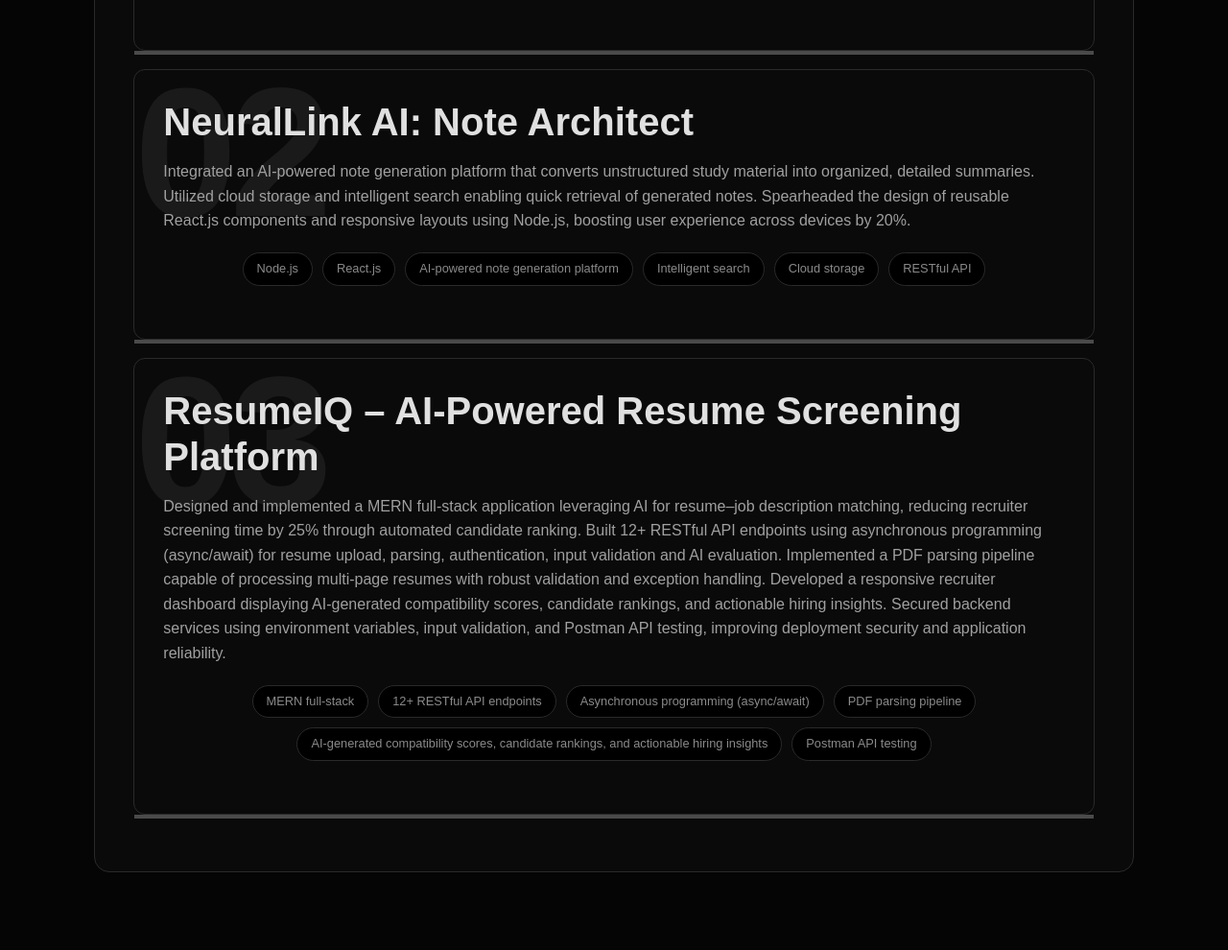
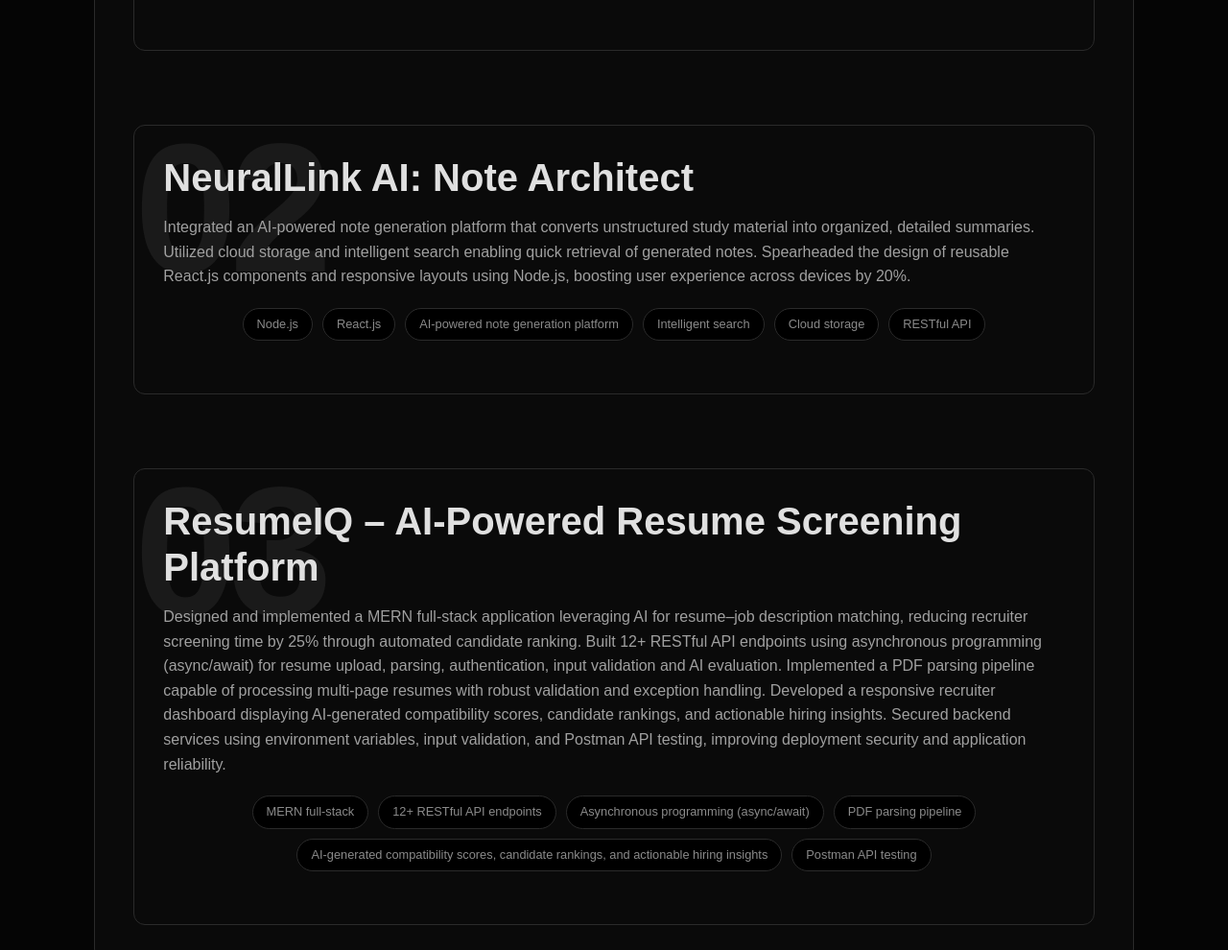
Before and after one commit to Vikhyat-168/personal-portfolio, a plain HTML site: page index.html in a window 1280 px wide. Shown: the part 1807-2797 px from the top of the page at 96% size. Drawn offline with Linux system fonts and the light colour scheme.

Commit message:
Describe what you changed

```diff
--- a/index.html
+++ b/index.html
@@ -175,8 +175,6 @@
           </div>
         </div>
 
-        <div class="line"></div>
-
         <div class="project">
           <span class="project-number">02</span>
           <div class="project-info">
@@ -199,8 +197,6 @@
             </div>
           </div>
         </div>
-
-        <div class="line"></div>
 
         <div class="project">
           <span class="project-number">03</span>
@@ -235,8 +231,6 @@
             </div>
           </div>
         </div>
-
-        <div class="line"></div>
       </div>
     </div>
 
--- a/styles.css
+++ b/styles.css
@@ -273,6 +273,10 @@ nav a{
   transition: border-color 0.4s ease, box-shadow 0.4s ease;
 }
 
+.project:not(:last-child) {
+  margin-bottom: clamp(3rem, 6vw, 6rem);
+}
+
 .project:hover{
   border-color: #666;
 }
```
